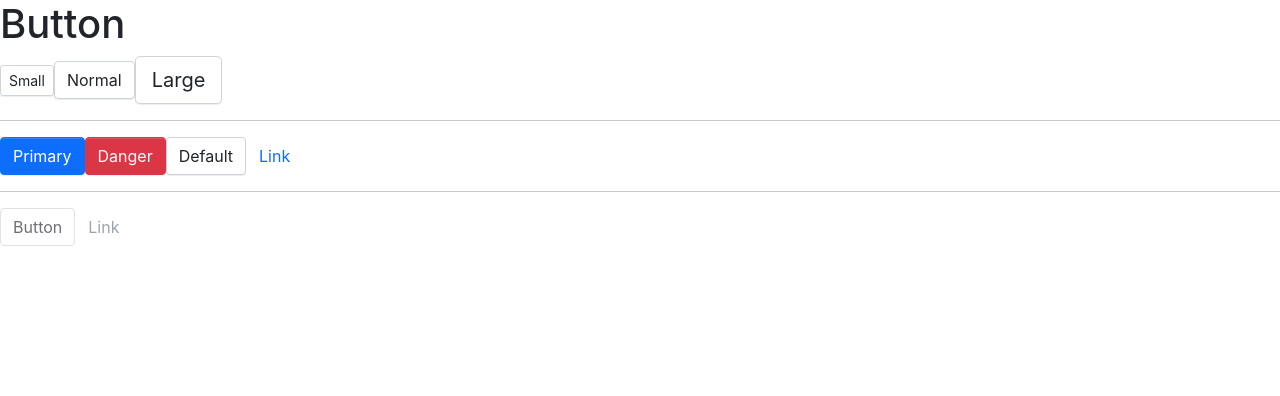
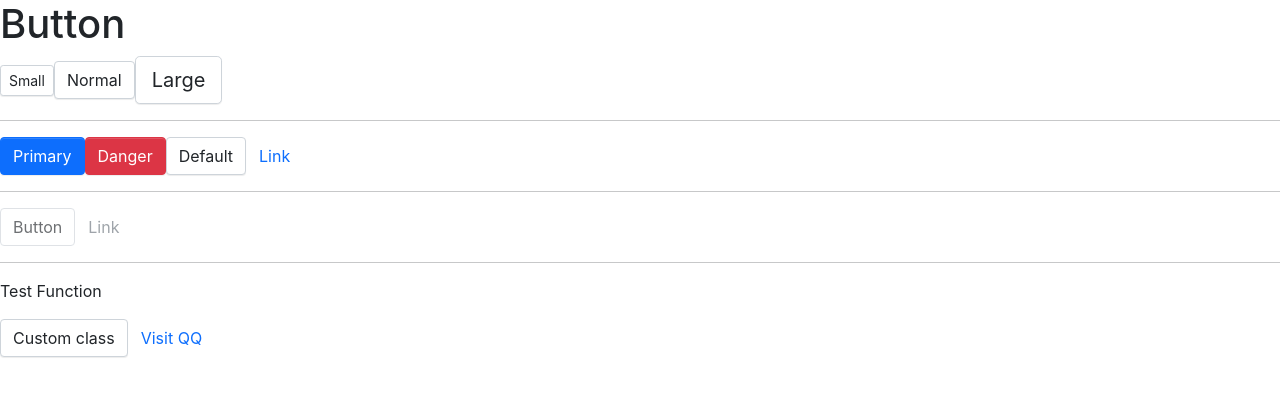
Before and after one commit to bruceeewong/boo-ui-react, a React (Create React App) app: page / in a window 1280 px wide. Shown: the top 396 px of the page. Built offline with nearby package versions, Linux system fonts and the light colour scheme.

Commit message:
feat(button): 完成 button 组件

```diff
--- a/src/App.tsx
+++ b/src/App.tsx
@@ -8,19 +8,21 @@ function App() {
       <Button size={ButtonSize.Small}>Small</Button>
       <Button>Normal</Button>
       <Button size={ButtonSize.Large}>Large</Button>
-
       <hr/>
 
       <Button btnType={ButtonType.Primary}>Primary</Button>
       <Button btnType={ButtonType.Danger}>Danger</Button>
       <Button btnType={ButtonType.Default}>Default</Button>
       <Button btnType={ButtonType.Link} href="https://qq.com">Link</Button>
-
       <hr/>
 
       <Button disabled>Button</Button>
       <Button btnType={ButtonType.Link} disabled>Link</Button>
+      <hr/>
 
+      <p>Test Function</p>
+      <Button className="custom">Custom class</Button>
+      <Button btnType={ButtonType.Link} href="https://qq.com" target="__blank">Visit QQ</Button>
     </div>
   );
 }
--- a/src/components/Button/button.tsx
+++ b/src/components/Button/button.tsx
@@ -22,14 +22,19 @@ interface BaseButtonProps {
   btnType?: ButtonType;
   href?: string;
 }
+type NativeButtonProps = BaseButtonProps & React.ButtonHTMLAttributes<HTMLElement>
+type AnchorButtonProps = BaseButtonProps & React.AnchorHTMLAttributes<HTMLElement>
+type ButtonProps = Partial<NativeButtonProps & AnchorButtonProps>
 
-const Button: React.FC<BaseButtonProps> = (props) => {
+const Button: React.FC<ButtonProps> = (props) => {
   const {
     btnType,
     disabled,
     size,
     children,
     href,
+    className,
+    ...restProps
   } = props
   // default classes: "btn btn-lg btn-primary"
   const classes = classNames(
@@ -39,6 +44,7 @@ const Button: React.FC<BaseButtonProps> = (props) => {
       [`btn-${size}`]: size,
       'disabled': (btnType === ButtonType.Link) && disabled,
     },
+    className,  // user custom className
   )
 
   if (btnType === ButtonType.Link && href) {
@@ -46,6 +52,7 @@ const Button: React.FC<BaseButtonProps> = (props) => {
       <a
         className={classes}
         href={href}
+        {...restProps}
       >
         {children}
       </a>
@@ -55,6 +62,7 @@ const Button: React.FC<BaseButtonProps> = (props) => {
     <button
       className={classes}
       disabled={disabled}
+      {...restProps}
     >
       {children}
     </button>
```
Also changed, not shown: 1 other file (tests, documents, lock files or other folders).
